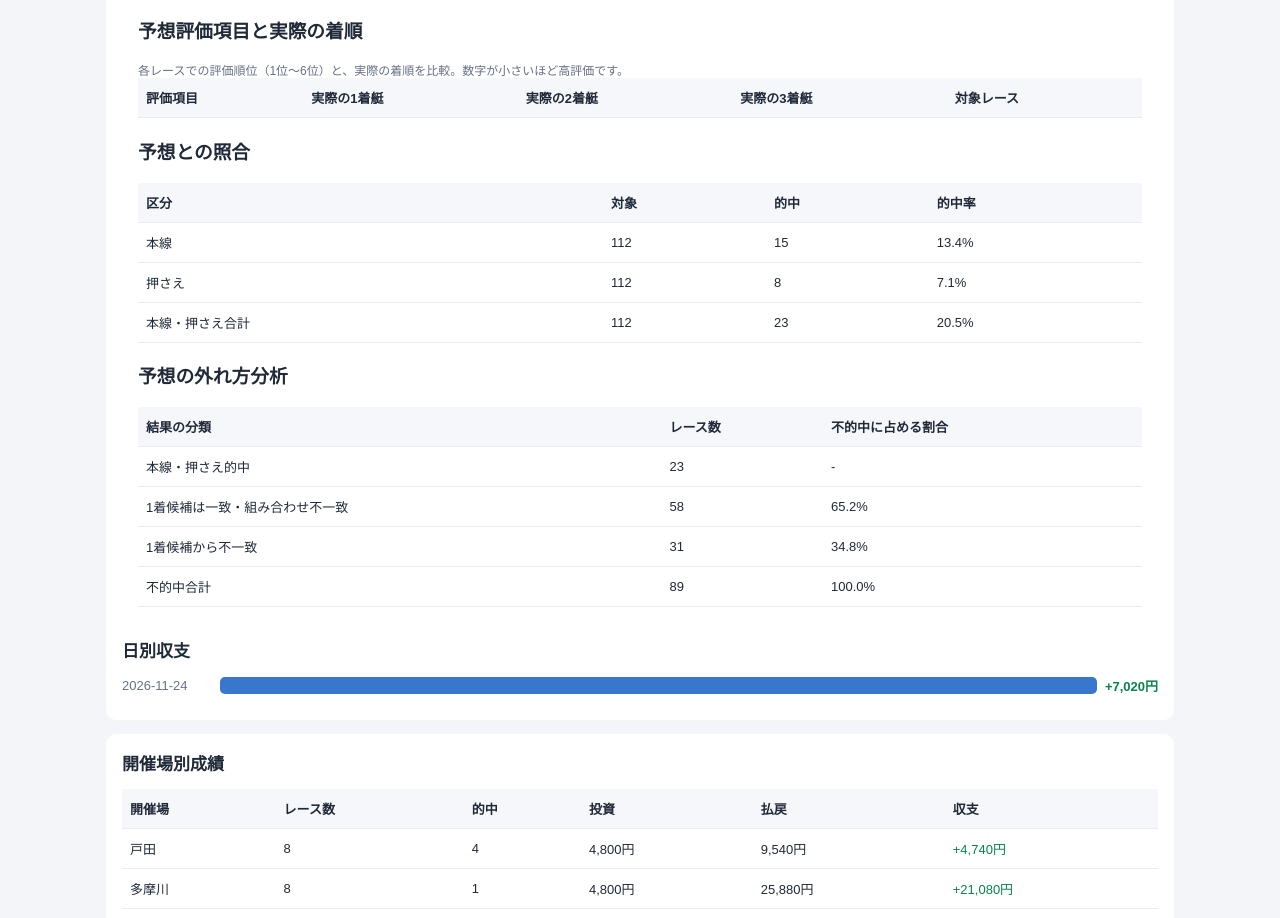
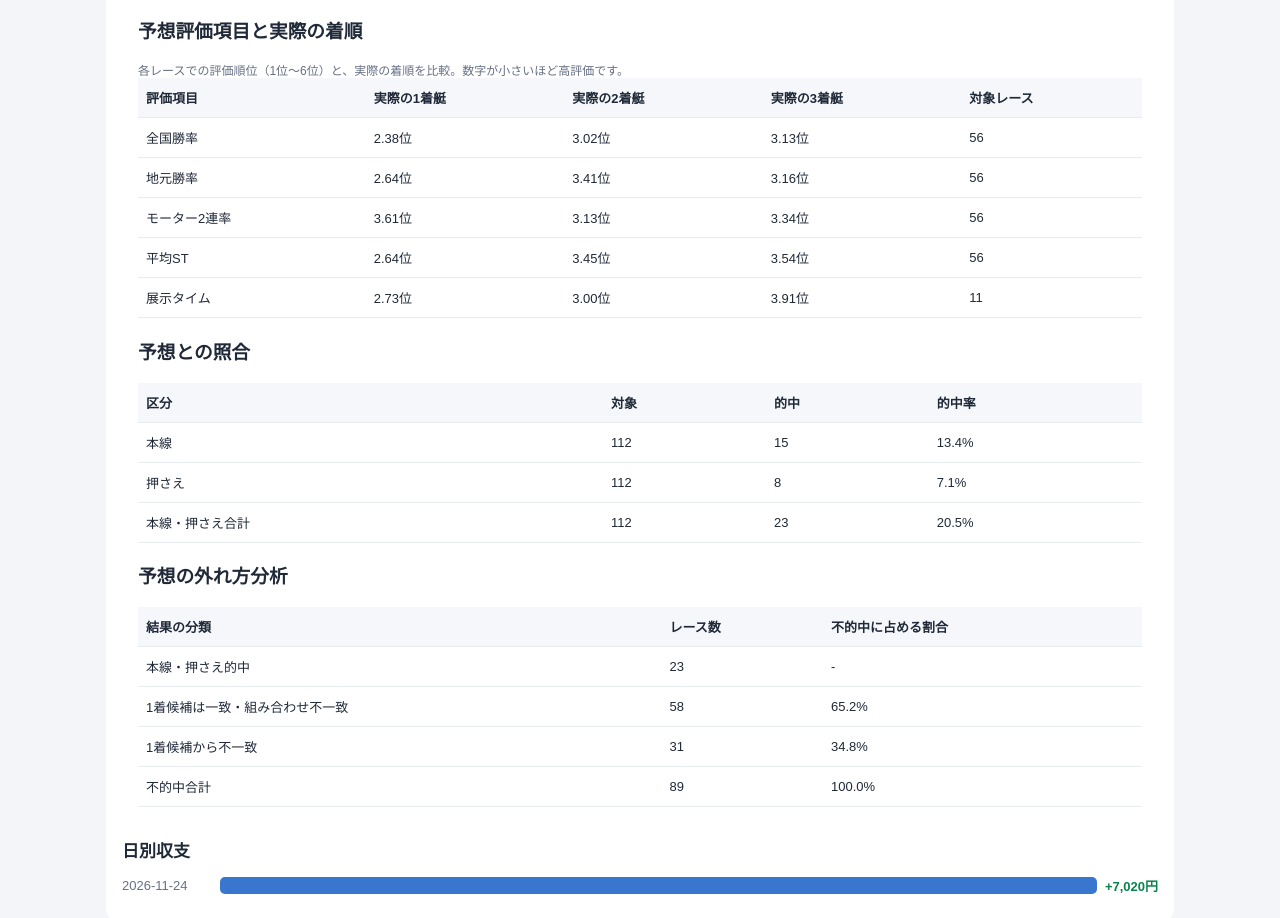
Before and after one commit to macchi1014-oss/boat-race-auto, a plain HTML site: page stats.html in a window 1280 px wide. Shown: the part 1967-2885 px from the top of the page. Drawn offline with Linux system fonts and the light colour scheme.

Commit message:
Update stats.html

```diff
--- a/stats.html
+++ b/stats.html
@@ -616,7 +616,19 @@ const factorStats = Object.fromEntries(
       <td>${s.count ? (s.total / s.count).toFixed(3) : "-"}</td>
     </tr>
   `).join("");
-
+  el("factorAnalysis").innerHTML = Object.entries(factorNames).map(([key, name]) => {
+    const stat = factorStats[key];
+    const average = stat.counts.map((count, index) =>
+      count ? (stat.sums[index] / count).toFixed(2) + "位" : "-"
+    );
+    return `<tr>
+      <td>${name}</td>
+      <td>${average[0]}</td>
+      <td>${average[1]}</td>
+      <td>${average[2]}</td>
+      <td>${stat.races.size}</td>
+    </tr>`;
+  }).join("");
   const predictionRows = [
     ["本線", mainHit],
     ["押さえ", backupHit],
```
